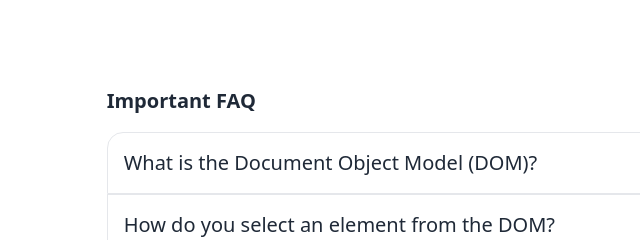
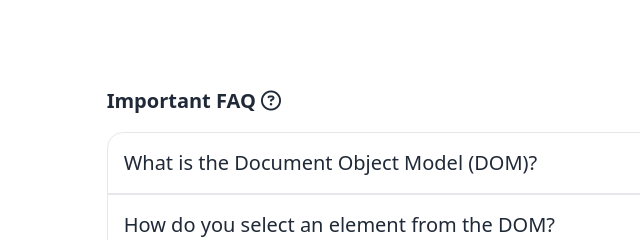
Before and after one commit to alamin20cse/Assignment-5, a plain HTML site: page index2.html in a window 1280 px wide. Shown: the part 130-370 px from the top of the page, 0-640 px from the left. Drawn offline with nearby package versions, Linux system fonts and the light colour scheme.

Commit message:
question icon

```diff
--- a/index2.html
+++ b/index2.html
@@ -63,7 +63,7 @@
 
     <!-- Not fixed -->
     <div class="w-10/12 mx-auto mt-[200px] z-10">
-        <h1 class="text-[20px] font-[800] py-4">Important FAQ</h1>
+        <h1 class="text-[20px] font-[800] py-4">Important FAQ <i class="fa-regular fa-circle-question"></i></h1>
 
 
         <div>
```
